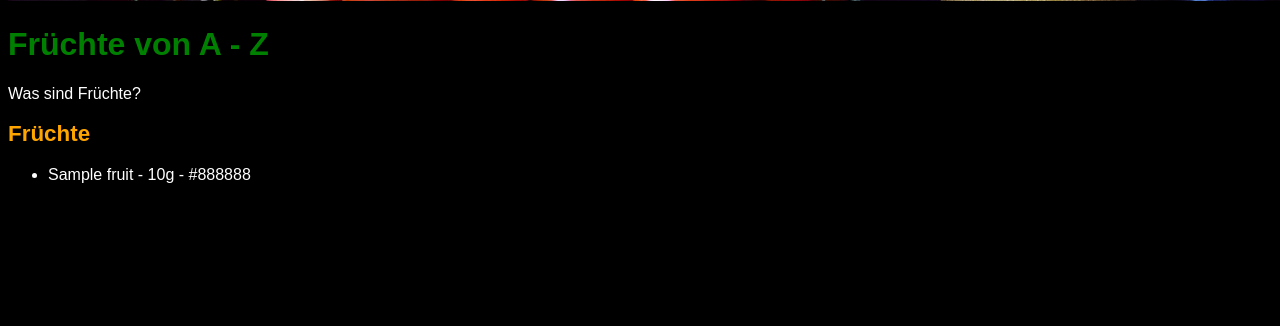
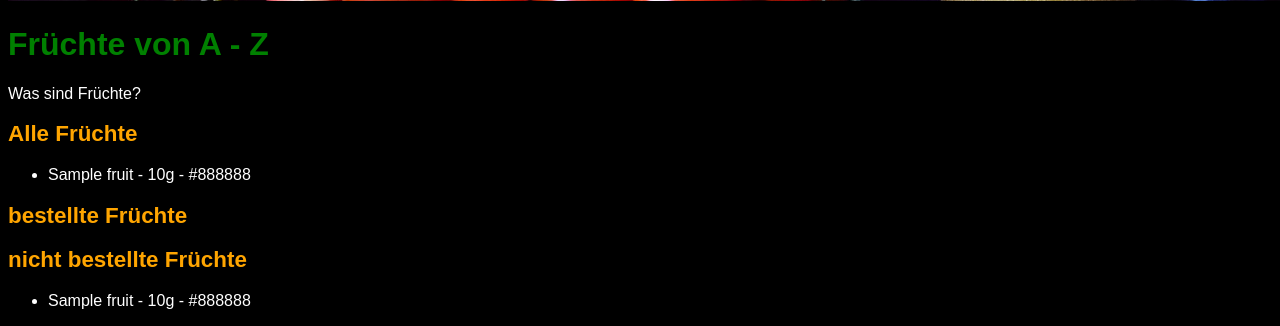
Before and after one commit to codebySaschaHeinze/raspberry-pi-backend-test, a Django app: template fruits_app/templates/fruits_app/fruitlist.html in a window 1280 px wide. Shown: the part 860-1186 px from the top of the page. Before the commit the page ends 1043 px from the top, so only its background shows below. Run offline with Django 5.2, Linux system fonts and the light colour scheme; the template is opened without the code that fills it: most values are stand-ins (such as "Sample title", 1, 10 or a date in 2020).

Commit message:
feat(fruits.html): added 2 new html - lists (bestellte Früchte, nicht bestellte Früchte).

```diff
--- a/fruits_app/templates/fruits_app/fruitlist.html
+++ b/fruits_app/templates/fruits_app/fruitlist.html
@@ -1,9 +1,7 @@
 {% extends "fruits_app/base.html" %}
 
 {% block content %}
-    <h2>Früchte</h2>
-
-    <!-- <a href="{% url 'info' %}">Was sind Früchte?</a> -->
+    <h2>Alle Früchte</h2>
 
     <ul>
         {% for fruit in fruits %}
@@ -13,4 +11,30 @@
         {% endfor %}
     </ul>
 
+
+    <h2>bestellte Früchte</h2>
+
+    <ul>
+        {% for fruit in fruits %}
+            {% if fruit.is_ordered %}
+                <li>
+                    {{ fruit.name }} - {{ fruit.weight }}g - {{ fruit.color }}
+                </li>
+
+            {% endif %}
+        {% endfor %}
+    </ul>
+
+    <h2>nicht bestellte Früchte</h2>
+
+    <ul>
+        {% for fruit in fruits %}
+            {% if not fruit.is_ordered %}
+                <li>
+                    {{ fruit.name }} - {{ fruit.weight }}g - {{ fruit.color }}
+                </li>
+            {% endif %}
+        {% endfor %}
+    </ul>
+
 {% endblock %}
```
